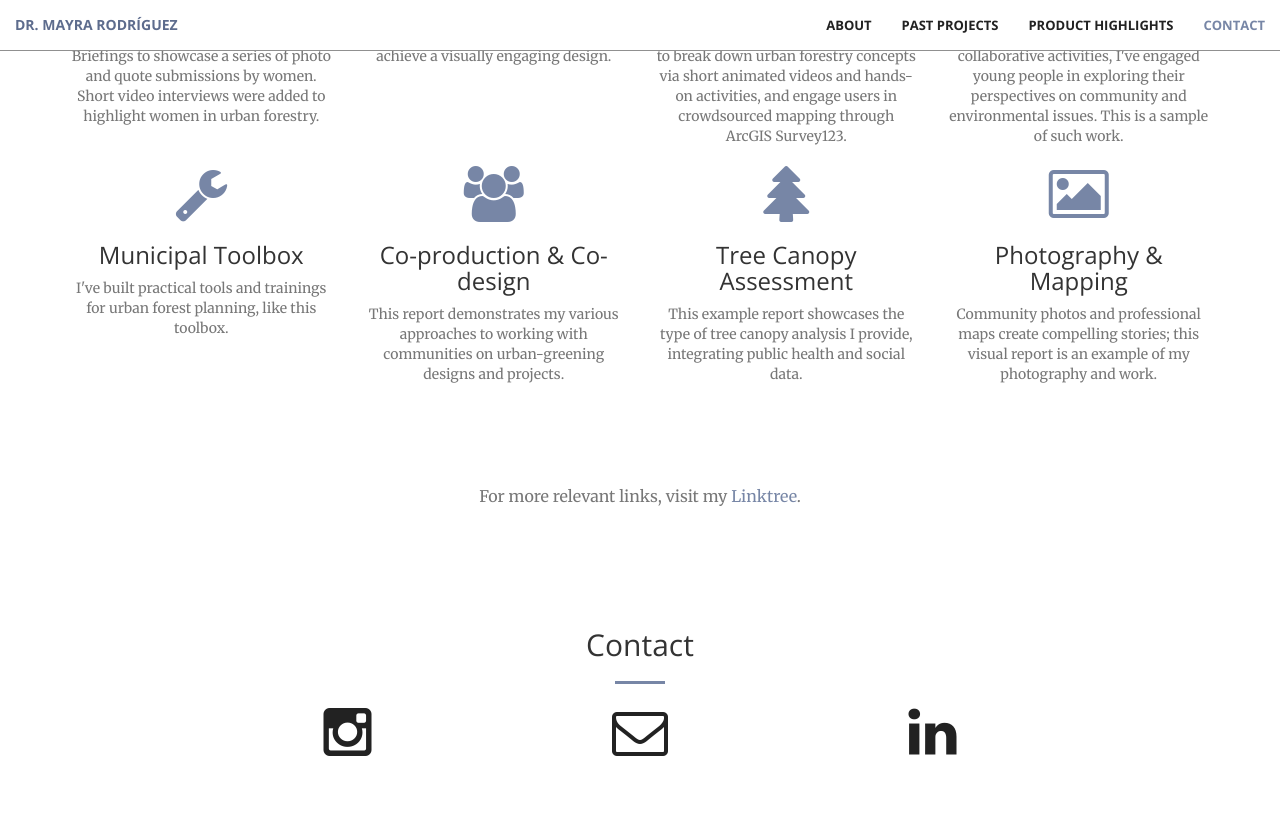
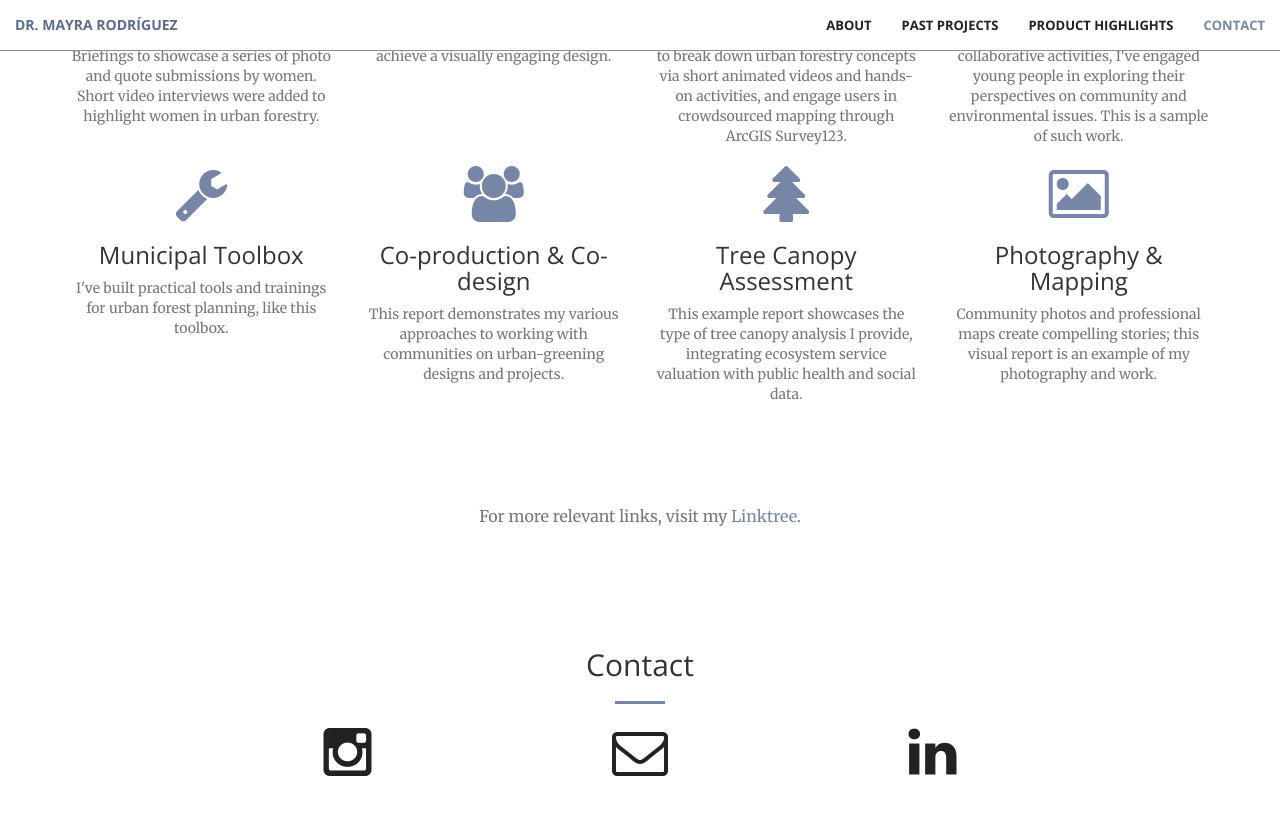
Before and after one commit to RodriguezMayraI/RodriguezMayraI.github.io, a Jekyll site: the page built from index.html, in a window 1280 px wide and 900 px high, scrolled down 3002 px. Shown: the top 815 px of the window. Built offline with Jekyll 4.4.1, drawn with Linux system fonts in a browser that asks for light colours.

Commit message:
Update services.html

```diff
--- a/_includes/services.html
+++ b/_includes/services.html
@@ -72,7 +72,7 @@
                 <div class="service-box">
                     <i class="fa fa-4x fa-tree wow bounceIn text-primary" data-wow-delay=".2s"></i>
                     <h3>Tree Canopy Assessment</h3>
-                    <a href="https://doi.org/10.13140/RG.2.2.16754.41927" class="text-muted" target="_blank">This example report showcases the type of tree canopy analysis I provide, integrating public health and social data.</a>
+                    <a href="https://doi.org/10.13140/RG.2.2.16754.41927" class="text-muted" target="_blank">This example report showcases the type of tree canopy analysis I provide, integrating ecosystem service valuation with public health and social data.</a>
                 </div>
             </div>
 
```
